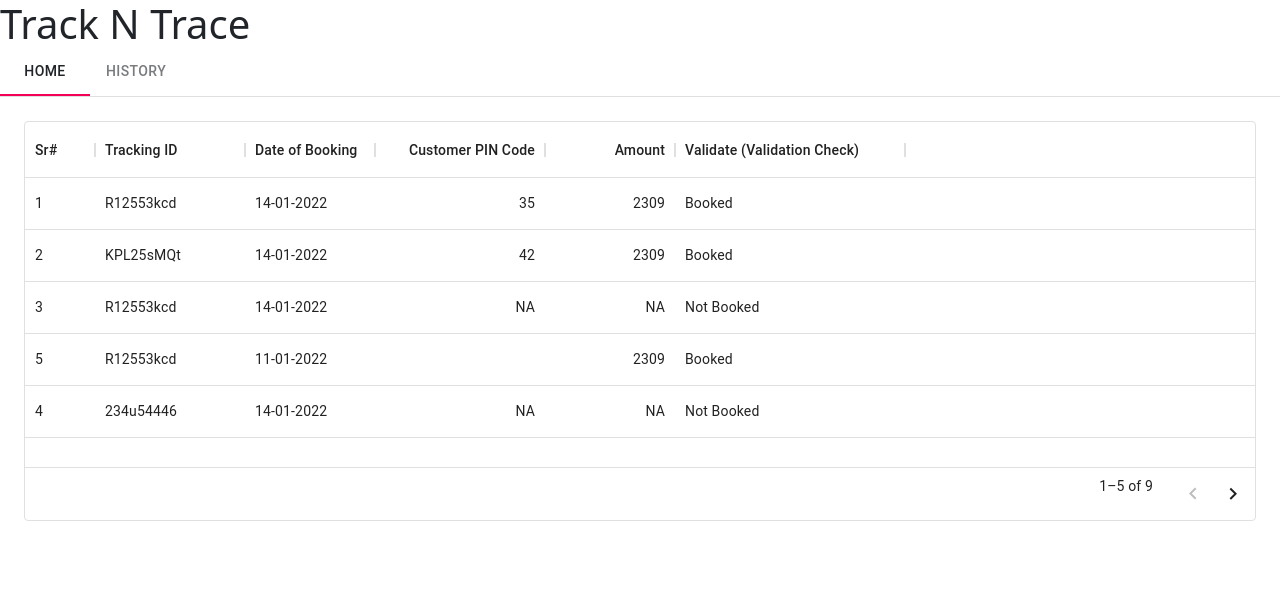
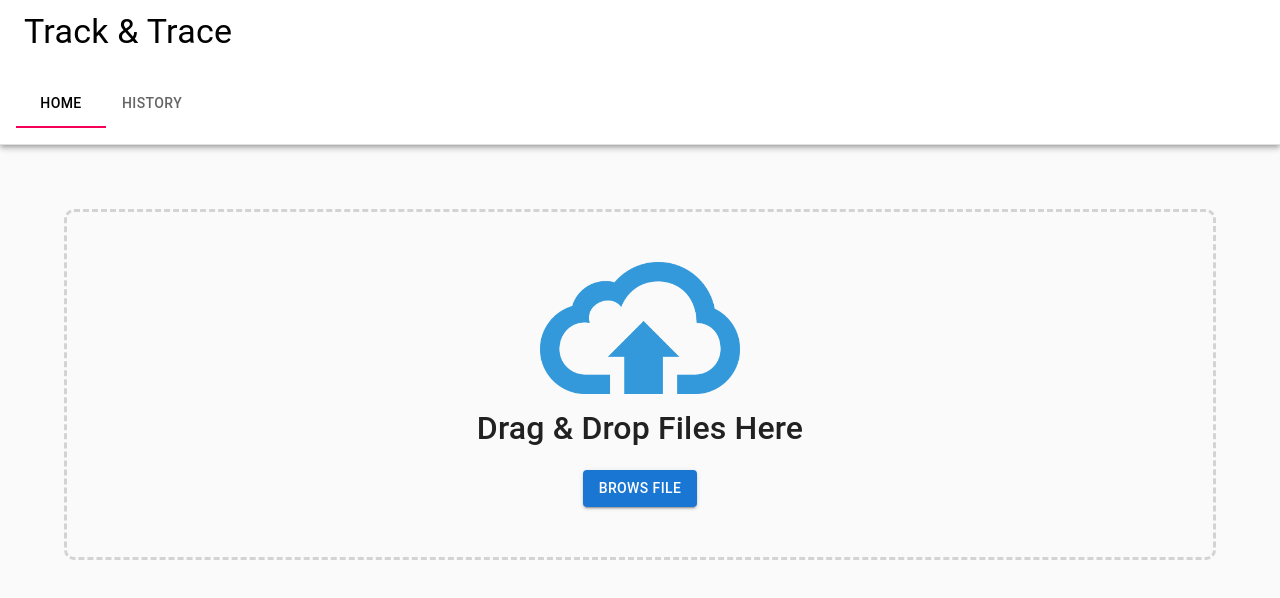
Before and after one commit to Muhammad-Naeem677/ip-tracking-validation, a React (Create React App) app: page / in a window 1280 px wide. Shown: the top 598 px of the page. Built offline with nearby package versions, Linux system fonts and the light colour scheme.

Commit message:
Added Upload file Button

```diff
--- a/package.json
+++ b/package.json
@@ -16,6 +16,7 @@
     "react": "^17.0.2",
     "react-bootstrap": "^2.1.0",
     "react-dom": "^17.0.2",
+    "react-dropzone": "^11.5.1",
     "react-icons": "^4.3.1",
     "react-scripts": "5.0.0",
     "styled-components": "^5.3.3",
--- a/src/screens/Home.jsx
+++ b/src/screens/Home.jsx
@@ -2,11 +2,52 @@ import React from 'react';
 import Box from '@mui/material/Box';
 import Tab from '@mui/material/Tab';
 import { TabContext, TabList, TabPanel } from '@material-ui/lab';
-import { Stack } from '@mui/material';
+import { Button, Container, Stack } from '@mui/material';
 import HomeDataTable from '../components/HomeDataTable';
+import CloudUploadOutlinedIcon from '@mui/icons-material/CloudUploadOutlined';
+import styles from '../styles/commonStyle.css';
+import {
+    AppBar,
+    Toolbar,
+    CssBaseline,
+    Typography,
+    makeStyles,
+} from "@material-ui/core";
+import Dropzone from 'react-dropzone';
+import { DropDownSection, FileDiv } from '../styles/Home';
+
+
+
+const useStyles = makeStyles((theme) => ({
+    navlinks: {
+      marginLeft: theme.spacing(10),
+      display: "flex",
+    },
+   logo: {
+      flexGrow: "1",
+      cursor: "pointer",
+    },
+    link: {
+      textDecoration: "none",
+      color: "white",
+      fontSize: "20px",
+      marginLeft: theme.spacing(20),
+      "&:hover": {
+        color: "yellow",
+        borderBottom: "1px solid    ",
+      },
+    },
+    toolbar:{
+
+        backgroundColor: "#ffffff",
+        color:"#000000",
+    }
+  }));
+
 
 const Home = () => {
     const [value, setValue] = React.useState('1');
+    const classes = useStyles();
 
     const handleChange = (event, newValue) => {
         setValue(newValue);
@@ -14,18 +55,49 @@ const Home = () => {
     return (
         <div>
             <TabContext value={value}>
-                <Box sx={{ borderBottom: 1, borderColor: 'divider' }}>
+            <AppBar position="static"  className={classes.toolbar} >
+                <CssBaseline />
+                <Toolbar>
+                    <Typography variant="h4" className={classes.logo}>
+                    Track & Trace
+                    </Typography>
+                    <div className={classes.navlinks}>
+                    </div>
+                </Toolbar>
+                <Box sx={{ borderBottom: 1, borderColor: 'divider', p:2 }}>
                     <Stack>
-                        <Stack direction={{sm: 'row', xs:'column'}} spacing={{ sm: 2, xs: 2 }} >
-                            <h1>Track N Trace</h1>
-                        </Stack>
                         <TabList onChange={handleChange} aria-label="lab API tabs example">
                             <Tab label="HOME" value="1" />
                             <Tab label="HISTORY" value="2" />
                         </TabList>
                     </Stack>
                 </Box>
-                <TabPanel value="1"><HomeDataTable/></TabPanel>
+            </AppBar>
+                <TabPanel value="1">
+                    <Stack>
+                        <Container sx={{p:5}}>
+                            <Stack>
+                                {/* <FileDiv>
+                                    <b>File:&nbsp;&nbsp;</b>
+                                    <p>No File Seleted</p>
+                                </FileDiv> */}
+                                <Dropzone onDrop={acceptedFiles => console.log(acceptedFiles)}>
+                                {({getRootProps, getInputProps}) => (
+                                    <DropDownSection>
+                                    <div {...getRootProps()}>
+                                        <input {...getInputProps()} />
+                                         <img src={require('../img/upload.png')}  style={{width:'200px'}} />
+                                        <h2>Drag & Drop Files Here</h2>
+                                        <Button variant="contained">Brows file</Button>
+                                    </div>
+                                    </DropDownSection>
+                                )}
+                                </Dropzone>
+                            </Stack>
+                        </Container>
+                        {/* <HomeDataTable/> */}
+                    </Stack>
+                    </TabPanel>
                 <TabPanel value="2">History tab</TabPanel>
             </TabContext>
         </div>
--- a/src/styles/Home.js
+++ b/src/styles/Home.js
@@ -0,0 +1,31 @@
+import styled from "styled-components";
+
+const  DropDownSection = styled.section`
+    padding: 50px;
+    display: flex;
+    justify-content: center;
+    align-items: center;
+    border: 3px dashed lightgray;
+    border-radius: 10px;
+
+    div{
+        display: flex;
+        flex-direction: column;
+        justify-content: space-between;
+        align-items: center;
+
+        h2{
+            padding:15px
+        }
+    }
+`;
+
+
+const  FileDiv = styled.div`
+   display:flex;
+   color:gray;
+    font-size:14px;
+   b{
+   }
+`;
+export {DropDownSection, FileDiv}
--- /dev/null
+++ b/src/styles/commonStyle.css
@@ -0,0 +1,8 @@
+.drop-down-section{
+    padding: 50px;
+    display: flex;
+    justify-content: center;
+    align-items: center;
+    border: 3px dashed lightgray;
+    border-radius: 10px;
+}
```
Also changed, not shown: src/img/upload.png (added), 1 other file (tests, documents, lock files or other folders).
